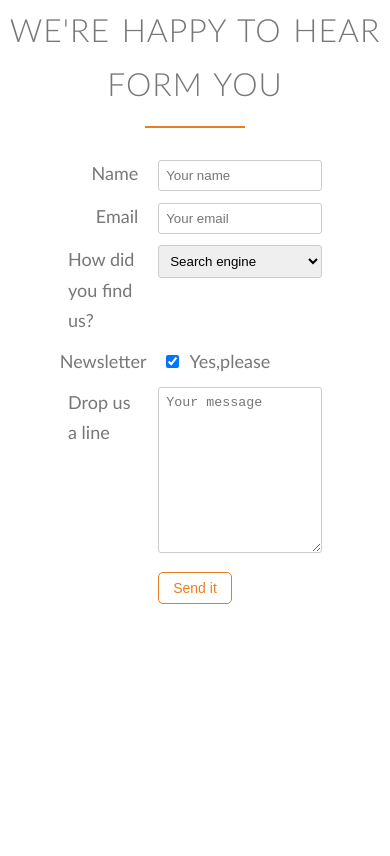
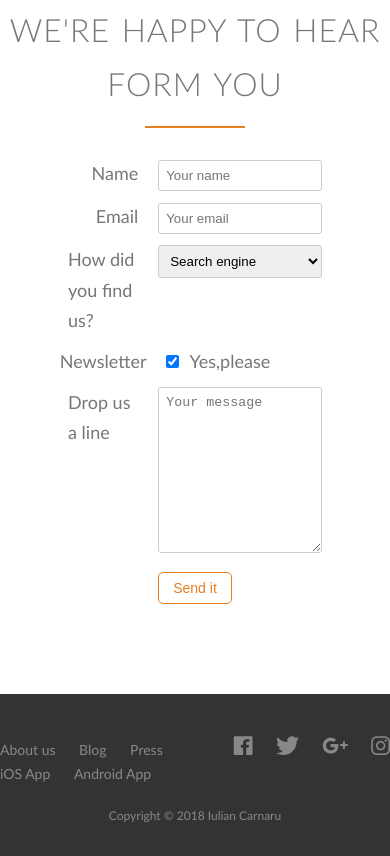
Before and after one commit to iuliancarnaru/omnifood-pug, a website: page src/index.pug in a window 390 px wide. Shown: the part 6557-7413 px from the top of the page. Before the commit the page ends 7251 px from the top, so only its background shows below. Drawn offline with nearby package versions, Linux system fonts and the light colour scheme; files that its build step writes are made by us from their sources; files whose address does not match are found by name.

Commit message:
website structure and style finished, next step is to make it responsive

```diff
--- /dev/null
+++ b/src/_component/footer/footer.pug
@@ -0,0 +1,22 @@
+-
+    var navigationList = {
+        footer_nav : ['About us', 'Blog', 'Press', 'iOS App', 'Android App'],
+        social_links: ['ion-logo-facebook','ion-logo-twitter','ion-logo-googleplus','ion-logo-instagram']
+    };
+
+footer
+    .row
+        .flex-container
+            each nav, key in navigationList
+                .flex-item
+                    ul(class=key)
+                        each link in nav
+                            if key === 'footer_nav'
+                                li
+                                    a(href="#")=link
+                            else if key === 'social_links'
+                                li
+                                    a(href="#")
+                                        i.icon(class=link)
+    .row
+        p Copyright &copy; 2018 Iulian Carnaru
--- /dev/null
+++ b/src/_component/footer/footer.scss
@@ -0,0 +1,81 @@
+footer {
+    font-size: 1.4rem;
+    padding: 3rem 0;
+    background-color: #333;
+
+    .flex-container {
+        display: flex;
+        align-items: baseline;
+        flex-wrap: wrap;
+    }
+
+    .flex-item {
+        flex: 0 0 50%;
+        margin-bottom: 2rem;
+
+        &:first-child {
+            display: flex;
+            justify-content: flex-start;
+        }
+
+        &:last-child {
+            display: flex;
+            justify-content: flex-end;
+        }
+    }
+
+    ul {
+        list-style: none;
+    }
+
+    li {
+        display: inline-block;
+
+        &:not(:last-child) {
+            margin-right: 2rem;
+        }
+
+        a:link,
+        a:visited {
+            text-decoration: none;
+            color: #888;
+            transition: all .2s;
+        }
+
+        a:hover,
+        a:active {
+            color: #ddd;
+        }
+    }
+
+    .social_links li a:link,
+    .social_links li a:visited {
+        font-size: 2.5rem;
+    }
+
+    .ion-logo-facebook,
+    .ion-logo-twitter,
+    .ion-logo-googleplus,
+    .ion-logo-instagram {
+        transition: all .2s;
+    }
+
+    .ion-logo-facebook:hover {
+        color: #3b5998;
+    }
+    .ion-logo-twitter:hover {
+        color: #1da1f2;
+    }
+    .ion-logo-googleplus:hover {
+        color: #db4437;
+    }
+    .ion-logo-instagram:hover {
+        color: #c32aa3;
+    }
+
+    p {
+        text-align: center;
+        font-size: 1.2rem;
+        color: #888;
+    }
+}
--- a/src/index.pug
+++ b/src/index.pug
@@ -14,3 +14,4 @@ block page-content
     include _component/section-testimonials/section-testimonials
     include _component/section-plans/section-plans
     include _component/section-form/section-form
+    include _component/footer/footer
--- a/src/style.scss
+++ b/src/style.scss
@@ -10,3 +10,4 @@
 @import '_component/section-testimonials/section-testimonials.scss';
 @import '_component/section-plans/section-plans.scss';
 @import '_component/section-form/section-form.scss';
+@import '_component/footer/footer.scss';
```
